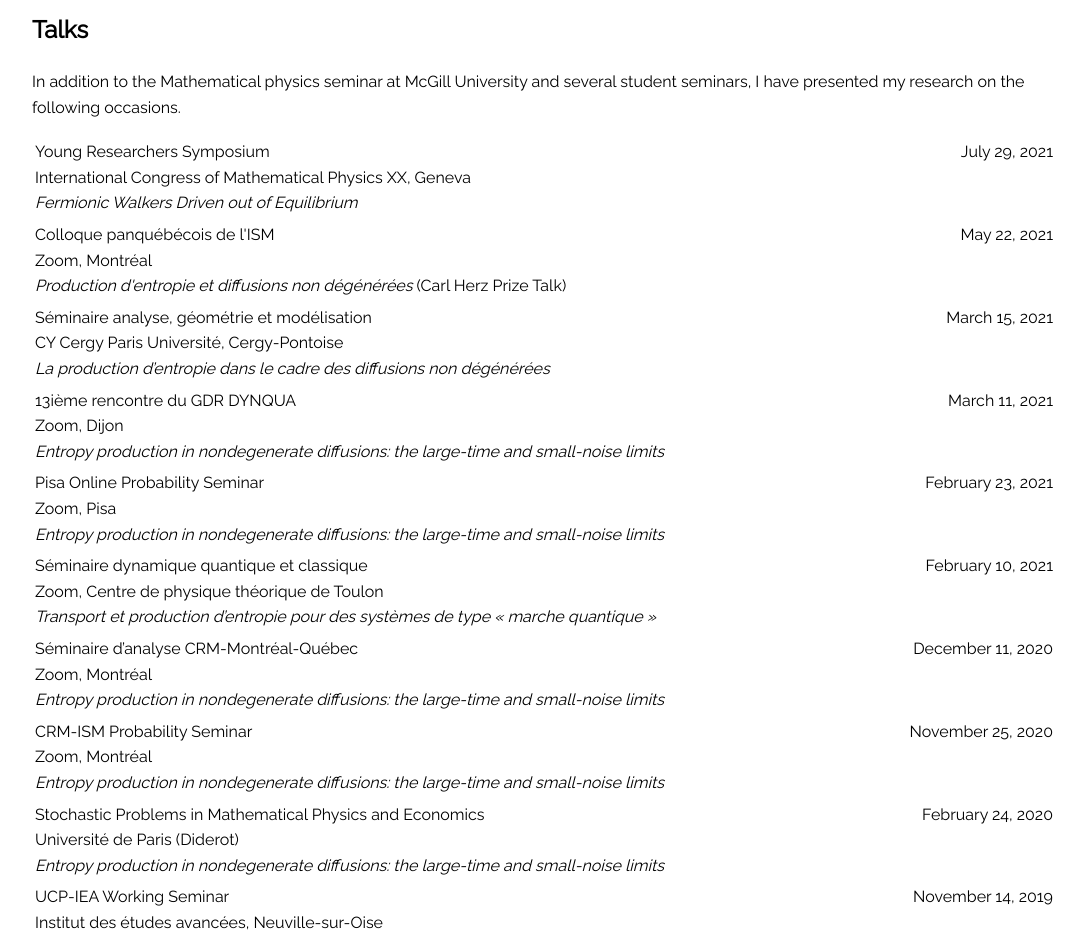
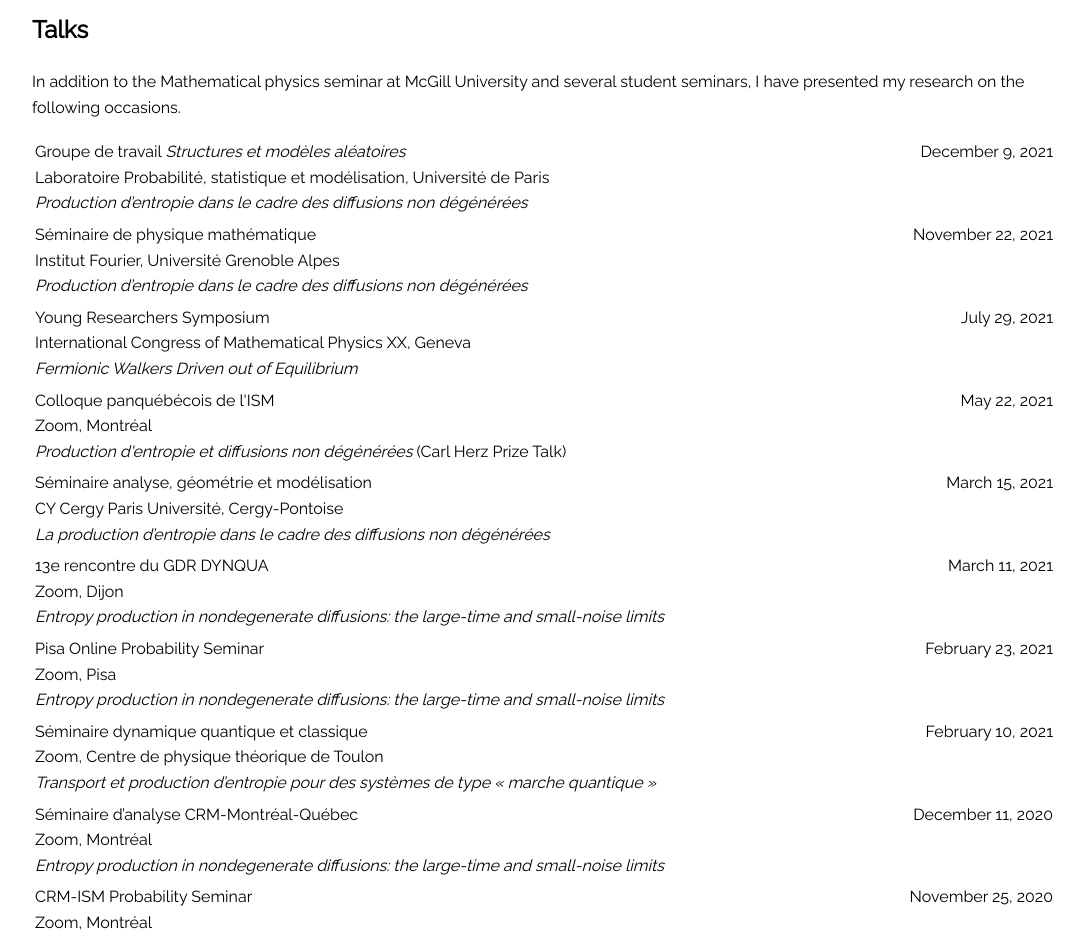
Before and after one commit to renaudraquepas/renaudraquepas.github.io, a plain HTML site: page publi.html in a window 1280 px wide. Shown: the part 1460-2398 px from the top of the page, without its empty margins (96-1180 px from the left). Drawn offline with Linux system fonts and the light colour scheme.

Commit message:
January 2022 update

```diff
--- a/publi.html
+++ b/publi.html
@@ -109,6 +109,32 @@
     <table style="width:100%">
        <tr>
           <td>
+             Groupe de travail <i>Structures et modèles aléatoires</i>  <br>
+             Laboratoire Probabilité, statistique et modélisation, Université de Paris <br>
+             <i>Production d’entropie dans le cadre des diffusions non dégénérées</i>
+          </td>
+          <td align="right" valign="top">
+             December 9, 2021
+          </td>
+       </tr>
+    </table>
+
+    <table style="width:100%">
+       <tr>
+          <td>
+             Séminaire de physique mathématique <br>
+             Institut Fourier, Université Grenoble Alpes <br>
+             <i>Production d’entropie dans le cadre des diffusions non dégénérées</i>
+          </td>
+          <td align="right" valign="top">
+             November 22, 2021
+          </td>
+       </tr>
+    </table>
+
+    <table style="width:100%">
+       <tr>
+          <td>
              Young Researchers Symposium <br>
              International Congress of Mathematical Physics XX, Geneva <br>
              <i>Fermionic Walkers Driven out of Equilibrium</i>
@@ -148,7 +174,7 @@
     <table style="width:100%">
        <tr>
           <td>
-             13ième rencontre du GDR DYNQUA<br>
+             13e rencontre du GDR DYNQUA<br>
              Zoom,  Dijon <br>
              <i>Entropy production in nondegenerate diffusions: the large-time and small-noise limits</i>
           </td>
```
Also changed, not shown: about.html (+1 -1 lines).
